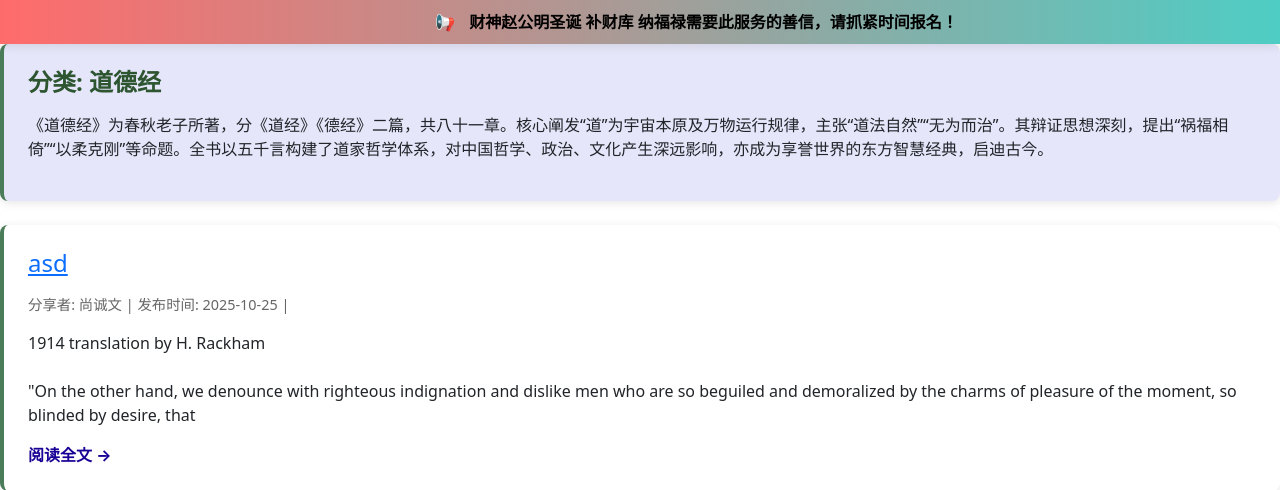
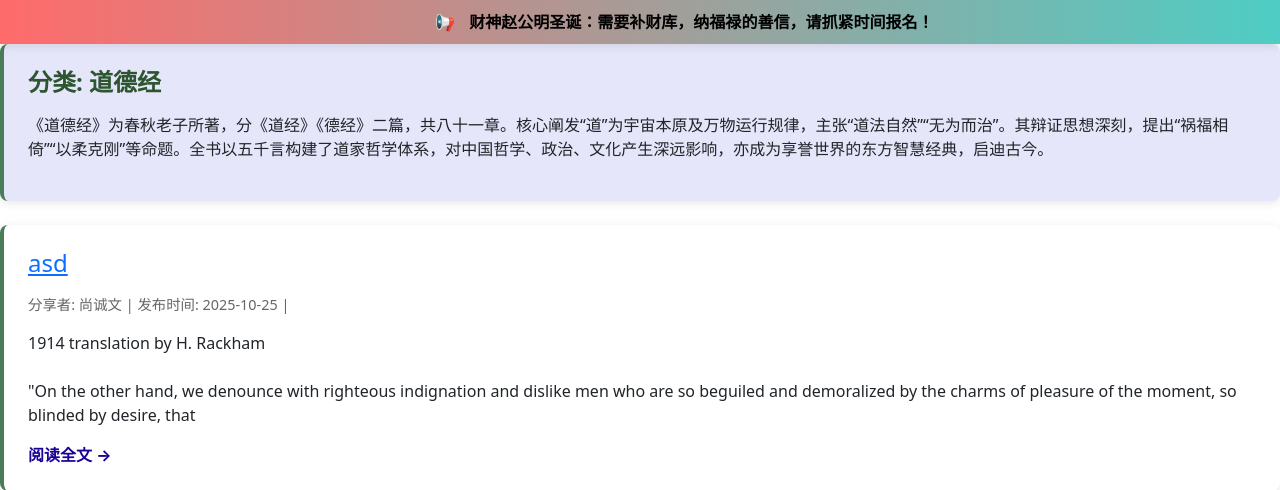
Before and after one commit to Wuhong0917/ChengWenDaoZhang, a Django app: a page that uses Taoism_site/templates/base.html in a window 1280 px wide. Shown: the part 56-546 px from the top of the page. Run offline with Django 5.2, Linux system fonts and the light colour scheme; data comes from the database, SQL or seed files in the repository; some libraries are stand-ins or nearby versions.

Commit message:
Update: input scrolling announcement update

```diff
--- a/Taoism_site/templates/base.html
+++ b/Taoism_site/templates/base.html
@@ -71,7 +71,7 @@
         <div class="announcement-content">
             <span class="announcement-text">
                 <span class="announcement-icon">📢</span>
-                财神赵公明圣诞<span class="highlight"> 补财库 纳福禄</span>需要此服务的善信，请抓紧时间报名！
+                财神赵公明圣诞<span class="highlight">：需要补财库，纳福禄</span>的善信，请抓紧时间报名！
             </span>
         </div>
     </div>
```
